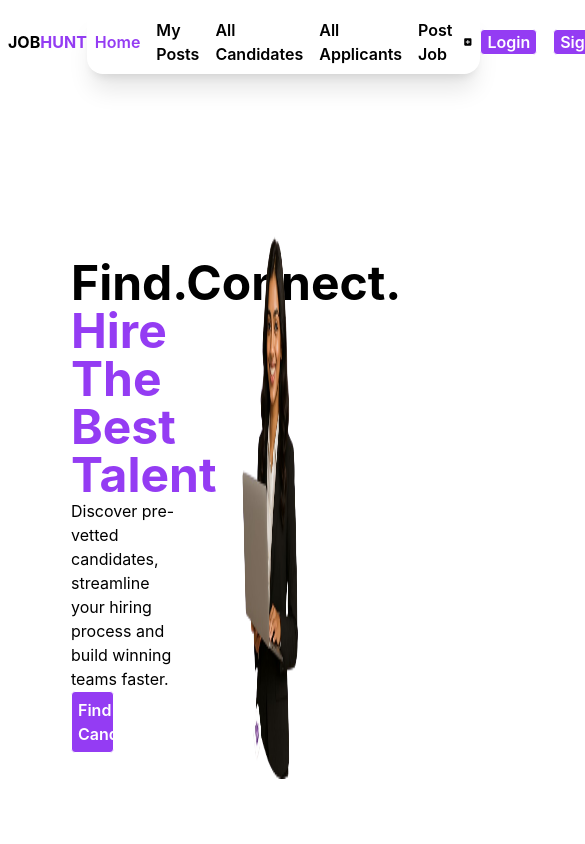
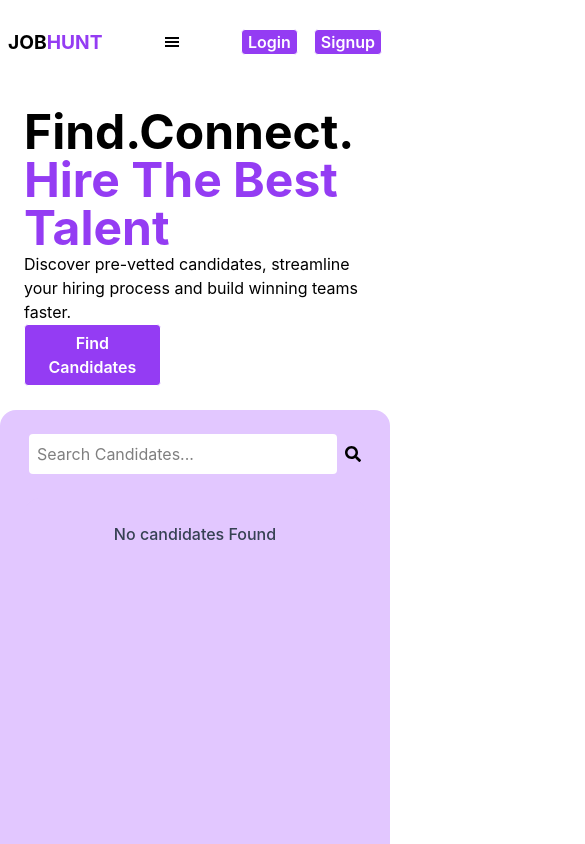
Before and after one commit to VivekAnand-5656/Job-Portal-Frontend, a React (Vite) app: page /recruiter in a window 390 px wide. Shown: the top 844 px of the page, 585 px wide, since content can reach past the window. Built offline with nearby package versions, Linux system fonts and the light colour scheme.

Commit message:
RecruiterHome responsive

```diff
--- a/src/Public/Navbar.jsx
+++ b/src/Public/Navbar.jsx
@@ -12,26 +12,26 @@ import { IoIosCloseCircle } from "react-icons/io";
 const Navbar = () => {
   const { token, role, logout } = useContext(AuthContext)
   const navigate = useNavigate()
-  const [isHam,setIsHam] = useState(false)
+  const [isHam, setIsHam] = useState(false)
 
   const logingout = () => {
     logout()
     navigate("/")
   }
   return (
-    <div className=' w-full h-[10vh]  flex  sm:justify-around justify-between sm:p-0 p-2 items-center bg-[#ffffff] ' >
-      <h1 className=' font-bold ' >JOB<span className=' text-[#943CF3] ' >HUNT</span> </h1>
-       {/* HAMBURGER */}
-       {
-        isHam?(
-          <IoIosCloseCircle onClick={()=>setIsHam(false)} className=' sm:hidden flex  ' />
-        ):(
-          <GiHamburgerMenu onClick={()=>setIsHam(true)} className=' sm:hidden flex  ' />
+    <div className=' w-full h-[10vh] flex  sm:justify-around justify-between sm:p-0 p-2 items-center bg-[#ffffff] ' >
+      <h1 className=' font-bold sm:text-2xl text-[1.2rem] ' >JOB<span className=' text-[#943CF3] ' >HUNT</span> </h1>
+      {/* HAMBURGER */}
+      {
+        isHam ? (
+          <IoIosCloseCircle onClick={() => setIsHam(false)} className=' sm:hidden flex  ' />
+        ) : (
+          <GiHamburgerMenu onClick={() => setIsHam(true)} className=' sm:hidden flex  ' />
         )
-       }
+      }
       {
         role === "candidate" ? (
-          <ul className={`${isHam?"flex ":"hidden"} sm:flex-row flex-col w-full sm:w-auto sm:h-full h-auto absolute sm:static top-10 sm:z-0 z-50 bg-[#ffffff]  font-semibold justify-center items-center sm:gap-4 gap-1.5 sm:shadow-xl p-2 sm:rounded-2xl`} >
+          <ul className={`${isHam ? "flex " : "hidden"} sm:flex sm:flex-row flex-col w-full sm:w-auto sm:h-full h-auto absolute sm:static top-10 sm:z-0 z-50 bg-[#ffffff]  font-semibold justify-center items-center sm:gap-4 gap-1.5 sm:shadow-xl p-2 sm:rounded-2xl`} >
             <li><NavLink to="home" className={({ isActive }) => isActive ? " text-[#943CF3] " : " text-[#000000] "} >Home</NavLink></li>
             <li><NavLink to="alljobs" className={({ isActive }) => isActive ? " text-[#943CF3] " : "text-[#000000] "} >Jobs</NavLink></li>
             <li><NavLink to="appliedjobs" className={({ isActive }) => isActive ? " text-[#943CF3] " : "text-[#000000] "} >Applied Jobs</NavLink></li>
@@ -39,7 +39,7 @@ const Navbar = () => {
 
           </ul>
         ) : (
-          <ul className=' flex font-semibold justify-center items-center gap-4 shadow-xl p-2 rounded-2xl ' >
+          <ul className={`${isHam?"flex":"hidden"} sm:flex sm:flex-row flex-col w-full sm:w-auto sm:h-full h-auto absolute sm:static top-10 sm:z-0 z-50 bg-[#ffffff] font-semibold justify-center items-center sm:gap-4 gap-1.5 sm:shadow-xl p-2 sm:rounded-2xl`} >
             <li><NavLink to="recruiter" className={({ isActive }) => isActive ? " text-[#943CF3] " : " text-[#000000] "} >Home</NavLink></li>
             <li><NavLink to="myposts" className={({ isActive }) => isActive ? " text-[#943CF3] " : " text-[#000000] "} >My Posts</NavLink></li>
             <li><NavLink to="allcandidates" className={({ isActive }) => isActive ? " text-[#943CF3] " : " text-[#000000] "} >All Candidates</NavLink></li>
@@ -52,7 +52,7 @@ const Navbar = () => {
 
       {
         token ? (
-          <ul className={` ${isHam?"flex":"hidden"} sm:h-full sm:flex-row flex-col absolute sm:static top-42 sm:w-auto w-full bg-[#ffffff] justify-center items-center gap-4 font-semibold`} >
+          <ul className={` ${isHam ? "flex" : "hidden"} sm:flex sm:h-full sm:flex-row sm:z-0 z-50 flex-col absolute sm:static top-50 sm:w-auto w-full bg-[#ffffff] justify-center items-center gap-4 font-semibold`} >
             <li onClick={logingout} ><NavLink className=" bg-[#943CF3] text-white px-1.5 rounded flex justify-center items-center border-[#ffffff] border hover:bg-[#ffffff] hover:text-[#943CF3]  hover:border-[#943CF3] transition-all duration-300 ease-in-out " >Logout</NavLink></li>
             {
               role === "candidate" ? (
--- a/src/Recruiters/RecruiterHome.jsx
+++ b/src/Recruiters/RecruiterHome.jsx
@@ -82,16 +82,16 @@ const RecruiterHome = () => {
 
     // ================= Update Status ===============
     // const [candidateId,setCandidateId] = useState(null)
-    const updateStatus = async (candidateId,canStatus)=>{
+    const updateStatus = async (candidateId, canStatus) => {
         try {
             const response = await axios.put(`${apibase}/recruiter/hiringstatusupdate/${candidateId}`,
                 {},
                 {
-                    params:{
-                        status:canStatus
+                    params: {
+                        status: canStatus
                     },
-                    headers:{
-                        Authorization:`Bearer ${token}`
+                    headers: {
+                        Authorization: `Bearer ${token}`
                     }
                 }
             )
@@ -111,33 +111,37 @@ const RecruiterHome = () => {
     return (
         <>
             <div className=' w-full h-auto flex flex-col justify-center items-center ' >
+
                 {/* ------------- Top Banner --------- */}
-                <div className=' w-[80%] h-screen p-4 flex   rounded-2xl justify-arround gap-3   items-center ' >
+                <div className=' sm:w-[80%] w-full sm:h-screen  sm:p-4 p-2 flex sm:flex-row flex-col  sm:rounded-2xl  justify-arround gap-3   items-center ' >
                     {/* -------- Left ------- */}
-                    <div className=' w-[50%] h-full  flex flex-col justify-center p-4 ' >
+                    <div className=' sm:w-[50%] w-full h-full  flex flex-col justify-center p-4 ' >
                         <h1 className=' text-5xl flex flex-col font-bold ' >Find.Connect. <span className=' text-[#943CF3] ' >Hire The Best Talent</span></h1>
                         <p>Discover pre-vetted candidates, streamline your hiring process and build winning teams faster.</p>
                         <button
-                        onClick={()=>navigate("/allcandidates")}
+                            onClick={() => navigate("/allcandidates")}
                             className=' w-[40%] bg-[#943CF3] p-1.5 text-white font-semibold border hover:bg-[#ffffff] hover:text-black hover:border hover:border-[#943CF3] transition-all duration-500 ease-in-out rounded cursor-pointer ' >Find Candidates</button>
                     </div>
                     {/* -------- Right ------- */}
-                    <div className=' w-[50%] h-full  flex items-center  justify-center p-4 ' >
+                    <div className='sm:flex hidden w-[50%] h-full  items-center  justify-center p-4 ' >
                         <img src={girlemp} alt="employee"
                             className='w-[80%] h-[70%]  ' />
                     </div>
                 </div>
+
                 {/* --------------- Featured Candidates ------------- */}
                 <div className="bg-[#e2c7ff] w-full min-h-screen flex flex-col  justify-center gap-6 p-6 rounded-2xl">
+
                     <div className=' w-full flex justify-center items-center gap-2 ' >
                         <input type="search" name="search" placeholder='Search Candidates...'
                             value={search}
                             onChange={(e) => setSearch(e.target.value)}
-                            className=' w-[40%] bg-[#ffffff] outline-0 p-2 rounded  ' />
+                            className=' sm:w-[40%] w-[90%] bg-[#ffffff] outline-0 p-2 rounded  ' />
                         <button className=' cursor-pointer '
                             onClick={() => candidateSearch(search)}
                         ><FaSearch /></button>
                     </div>
+
                     <div className="bg-[#e2c7ff] w-full min-h-screen flex flex-wrap  justify-center gap-6 p-6 rounded-2xl">
                         {
                             displayjobs.length === 0 ? (
@@ -233,7 +237,7 @@ const RecruiterHome = () => {
                                             candidateId === candidate._id && (
                                                 <div className=' w-full overflow-scroll job p-2 h-full left-0 border flex flex-col justify-center items-center fixed top-0 z-50 bg-[#ffffff] ' >
                                                     <button onClick={() => setCandidateId(null)}
-                                                    className=' self-end '
+                                                        className=' self-end '
                                                     >Close</button>
                                                     <h1>Candidate Profile</h1>
                                                     <div
@@ -393,6 +397,7 @@ const RecruiterHome = () => {
                     </div>
 
                 </div>
+
             </div>
         </>
     )
```
